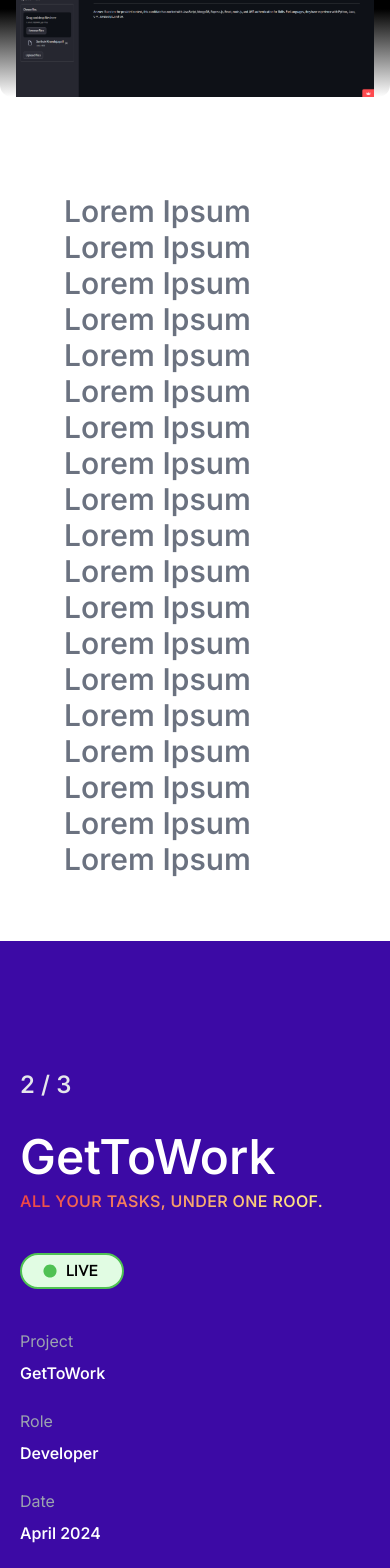
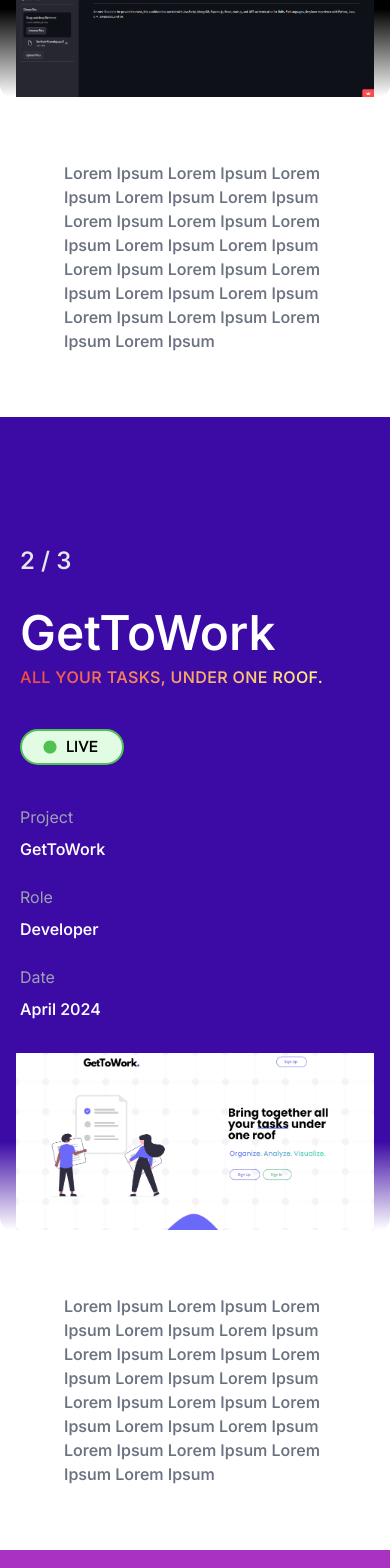
Before and after one commit to sarthakkhanduja/portfolio, a React (Vite) app in the folder client/: page / in a window 390 px wide. Shown: the part 2540-4108 px from the top of the page. Built offline with nearby package versions, Linux system fonts and the light colour scheme.

Commit message:
updated the footer of projects

```diff
--- a/client/src/components/ProjectDocuTalk.tsx
+++ b/client/src/components/ProjectDocuTalk.tsx
@@ -77,8 +77,8 @@ function ProjectDocuTalk() {
                         className="w-full rounded-xl -mt-[8rem] px-4 md:p-20 bg-gradient-to-b from-black via-black to-white">
                         <img src={screenshot} alt="Screenshot" />
                     </div>
-                    <div className="mt-8 p-16 font-display font-custom">
-                        <p className="text-3xl text-gray-500">
+                    <div className=" md:-mt-20 p-16 font-display font-custom">
+                        <p className="text-l md:text-3xl text-gray-500">
                             Lorem Ipsum Lorem Ipsum Lorem Ipsum Lorem Ipsum Lorem Ipsum Lorem Ipsum Lorem Ipsum Lorem Ipsum Lorem Ipsum Lorem Ipsum Lorem Ipsum
                             Lorem Ipsum Lorem Ipsum Lorem Ipsum Lorem Ipsum Lorem Ipsum Lorem Ipsum Lorem Ipsum Lorem Ipsum
                         </p>
--- a/client/src/components/ProjectFoodieAI.tsx
+++ b/client/src/components/ProjectFoodieAI.tsx
@@ -79,8 +79,8 @@ function ProjectFoodieAI() {
                         <img src={screenshot} alt="Screenshot" />
                     </div>
 
-                    <div className="mt-8 p-16 font-display font-custom">
-                        <p className="text-3xl text-gray-500">
+                    <div className="md:-mt-20 p-16  font-display font-custom">
+                        <p className="text-l md:text-3xl text-gray-500">
                             Lorem Ipsum Lorem Ipsum Lorem Ipsum Lorem Ipsum Lorem Ipsum Lorem Ipsum Lorem Ipsum Lorem Ipsum Lorem Ipsum Lorem Ipsum Lorem Ipsum
                             Lorem Ipsum Lorem Ipsum Lorem Ipsum Lorem Ipsum Lorem Ipsum Lorem Ipsum Lorem Ipsum Lorem Ipsum
                         </p>
--- a/client/src/components/ProjectGetToWork.tsx
+++ b/client/src/components/ProjectGetToWork.tsx
@@ -77,8 +77,8 @@ function ProjectGetToWork() {
                     className="w-full rounded-xl -mt-[8rem] px-4 md:p-20 bg-gradient-to-b from-[#3C0AA5] via-[#3C0AA5] to-white">
                     <img src={screenshot} alt="Screenshot" />
                 </div>
-                <div className="mt-8 p-16 font-display font-custom">
-                    <p className="text-3xl text-gray-500">
+                <div className="md:-mt-20 p-16  font-display font-custom">
+                    <p className="text-l md:text-3xl text-gray-500">
                         Lorem Ipsum Lorem Ipsum Lorem Ipsum Lorem Ipsum Lorem Ipsum Lorem Ipsum Lorem Ipsum Lorem Ipsum Lorem Ipsum Lorem Ipsum Lorem Ipsum
                         Lorem Ipsum Lorem Ipsum Lorem Ipsum Lorem Ipsum Lorem Ipsum Lorem Ipsum Lorem Ipsum Lorem Ipsum
                     </p>
```
